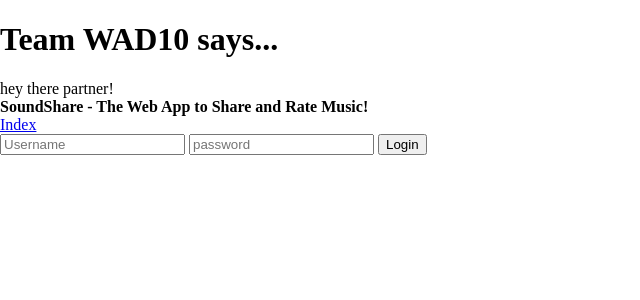
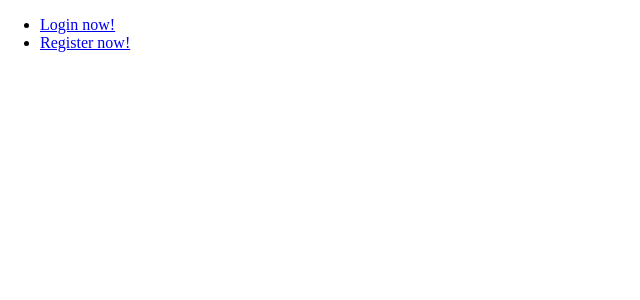
Before and after one commit to ashleendaly/soundshare, a Django app: page /soundshare/login/ in a window 1280 px wide. Shown: the top 300 px of the page, without its empty margins (0-640 px from the left). Run offline with Django 3.2, Linux system fonts and the light colour scheme.

Commit message:
modified login.html and created register.html

```diff
--- a/templates/soundshare/login.html
+++ b/templates/soundshare/login.html
@@ -1,20 +1,30 @@
 <!DOCTYPE html>
+{% load staticfiles %}
+
 <html>
 <link rel="stylesheet" href="/static/css/style.css">
-    <head>
-        <title>Login</title>
+
+    <head lang="en">
+        <meta charset="UTF-8" />
+        <title>
+            Login -
+            {% block title_block %}
+            Team WAD10 says... Hey there partner!
+            {% endblock %}
+        </title>
     </head>
+
     <body>
-        <h1>Team WAD10 says...</h1>
-        <div>
-            hey there partner! <br />
-            <strong>{{ boldmessage }}</strong><br />
-        </div>
-        <div>
-            <a href="/soundshare/">Index</a><br />
-            <input type="text" name="" placeholder="Username">
-            <input type="password" name="" placeholder="password">
-            <input type="submit" name="" value="Login">
-        </div>
+    <div>
+        <ul>
+            {% if user.is_authenticated %}
+                Good to see you!
+            <!-- There shuold be an index link for users to return-->
+            {% else %}
+            <li><a href="{% url 'login' %}">Login now!</a></li>
+            <li><a href="{% url 'register' %}">Register now!</a></li>
+            {% endif %}
+        </ul>
+    </div>
     </body>
 </html>
```
Also changed, not shown: templates/soundshare/register.html (added).
